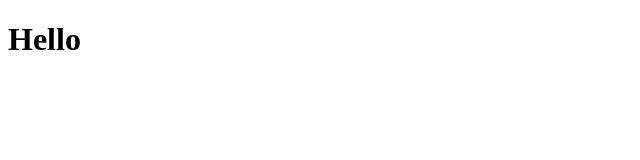
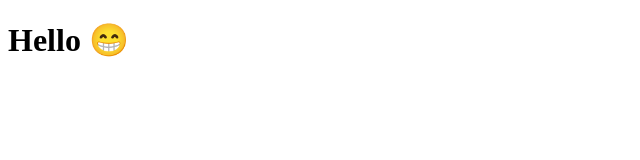
Before and after one commit to Carlos-Teofilo/clone-tabnews, a Next.js app: page / in a window 1280 px wide. Shown: the top 160 px of the page, without its empty margins (0-640 px from the left). Built offline with nearby package versions, Linux system fonts and the light colour scheme.

Commit message:
modifica a frase

```diff
--- a/pages/index.js
+++ b/pages/index.js
@@ -1,5 +1,5 @@
 function Home() {
-    return <h1>Hello</h1>
+    return <h1>Hello 😁</h1>
 }
 
 export default Home;
```
